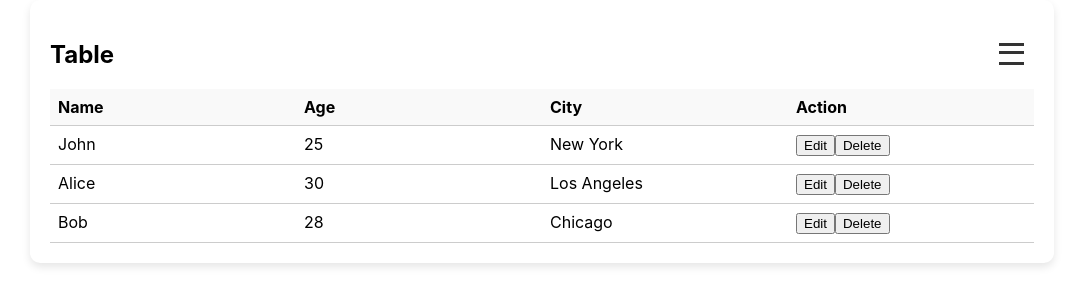
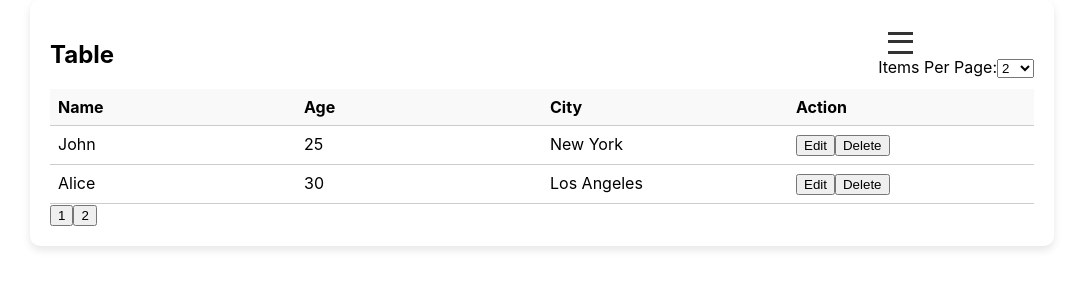
Before and after one commit to mostofa-s-cse/TechnoFix-task, a React (Create React App) app: page / in a window 1280 px wide. Shown: the top 306 px of the page, without its empty margins (98-1181 px from the left). Built offline with nearby package versions, Linux system fonts and the light colour scheme.

Commit message:
Items Per Page and pagination added

```diff
--- a/src/App.js
+++ b/src/App.js
@@ -5,6 +5,7 @@ const data = [
   { id: 1, name: 'John', age: 25, city: 'New York' },
   { id: 2, name: 'Alice', age: 30, city: 'Los Angeles' },
   { id: 3, name: 'Bob', age: 28, city: 'Chicago' },
+  // Add more data items if needed
 ];
 
 const handleEdit = (id) => {
@@ -16,18 +17,47 @@ const data = [
   // Handle delete action
   console.log(`Deleting item with ID ${id}`);
 };
-const CustomTable = ({ columns, data }) => {
+
+const CustomTable = ({ columns, data, itemsPerPage }) => {
+  // State to manage current page
+  const [currentPage, setCurrentPage] = useState(1);
+
+  // Calculate index range for current page
+  const startIndex = (currentPage - 1) * itemsPerPage;
+  const endIndex = startIndex + itemsPerPage;
+
+  // Data to be displayed on the current page
+  const currentPageData = data.slice(startIndex, endIndex);
+
+  // Total number of pages
+  const totalPages = Math.ceil(data.length / itemsPerPage);
+
+  // Function to handle page change
+  const handlePageChange = (page) => {
+    setCurrentPage(page);
+  };
+
   return (
     <div className="table">
       <div className="table-row table-header">
-        {columns.map(column => (
-          <div className="table-cell" key={column.key} style={{ display: column.visible ? 'block' : 'none' }}>{column.label}</div>
+        {columns.map((column) => (
+          <div
+            className="table-cell"
+            key={column.key}
+            style={{ display: column.visible ? 'block' : 'none' }}
+          >
+            {column.label}
+          </div>
         ))}
       </div>
-      {data.map(row => (
+      {currentPageData.map((row) => (
         <div key={row.id} className="table-row">
-          {columns.map(column => (
-            <div className="table-cell" key={column.key} style={{ display: column.visible ? 'block' : 'none' }}>
+          {columns.map((column) => (
+            <div
+              className="table-cell"
+              key={column.key}
+              style={{ display: column.visible ? 'block' : 'none' }}
+            >
               {column.key === 'action' ? (
                 <>
                   <button onClick={() => handleEdit(row.id)}>Edit</button>
@@ -40,26 +70,46 @@ const CustomTable = ({ columns, data }) => {
           ))}
         </div>
       ))}
+      {/* Pagination controls */}
+      <div className="pagination">
+        {Array.from({ length: totalPages }).map((_, index) => (
+          <button
+            key={index}
+            onClick={() => handlePageChange(index + 1)}
+            className={currentPage === index + 1 ? 'active' : ''}
+          >
+            {index + 1}
+          </button>
+        ))}
+      </div>
     </div>
   );
 };
 
 const TableWithMenu = ({ columns, data }) => {
-  const [visibleColumns, setVisibleColumns] = useState(columns.map(column => ({ ...column, visible: true })));
+  const [visibleColumns, setVisibleColumns] = useState(
+    columns.map((column) => ({ ...column, visible: true }))
+  );
 
-  const toggleColumnVisibility = key => {
-    setVisibleColumns(prevColumns =>
-      prevColumns.map(column =>
+  const [itemsPerPage, setItemsPerPage] = useState(2); // Initial value
+
+  const toggleColumnVisibility = (key) => {
+    setVisibleColumns((prevColumns) =>
+      prevColumns.map((column) =>
         column.key === key ? { ...column, visible: !column.visible } : column
       )
     );
   };
 
+  const handleItemsPerPageChange = (e) => {
+    setItemsPerPage(parseInt(e.target.value));
+  };
+
   return (
     <>
       <div className="container">
-        <div className='card'>
-          <div className='title'>
+        <div className="card">
+          <div className="title">
             <h2>Table</h2>
             <div className="menu-toggle">
               <input type="checkbox" id="toggle" style={{ display: 'none' }} />
@@ -68,7 +118,7 @@ const TableWithMenu = ({ columns, data }) => {
               </label>
               <ul className="menu">
                 <p>Add or remove columns</p>
-                {visibleColumns.map(column => (
+                {visibleColumns.map((column) => (
                   <li key={column.key}>
                     <label>
                       <input
@@ -81,9 +131,26 @@ const TableWithMenu = ({ columns, data }) => {
                   </li>
                 ))}
               </ul>
+              <div>
+                <label htmlFor="itemsPerPage">Items Per Page:</label>
+                <select
+                  id="itemsPerPage"
+                  value={itemsPerPage}
+                  onChange={handleItemsPerPageChange}
+                >
+                  <option value={2}>2</option>
+                  <option value={5}>5</option>
+                  <option value={10}>10</option>
+                  {/* Add more options if needed */}
+                </select>
               </div>
             </div>
-          <CustomTable columns={[...visibleColumns, { key: 'actions', label: 'Actions' }]} data={data} />
+          </div>
+          <CustomTable
+            columns={[...visibleColumns, { key: 'actions', label: 'Actions' }]}
+            data={data}
+            itemsPerPage={itemsPerPage}
+          />
         </div>
       </div>
     </>
@@ -97,9 +164,7 @@ function App() {
     { key: 'city', label: 'City' },
     { key: 'action', label: 'Action' },
   ];
-  return (
-    <TableWithMenu columns={columns} data={data} />
-  );
+  return <TableWithMenu columns={columns} data={data} />;
 }
 
 export default App;
```
Lines whose indentation alone changed are shown as unchanged.
